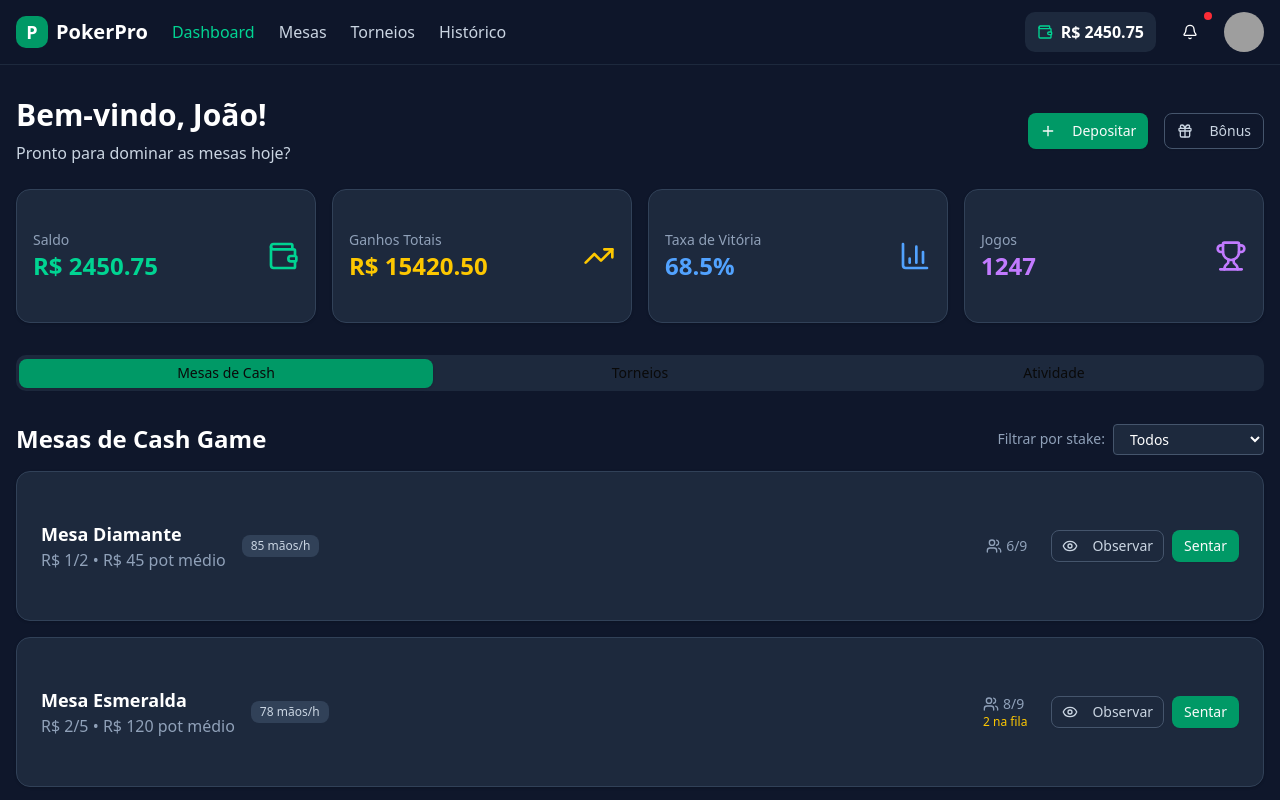
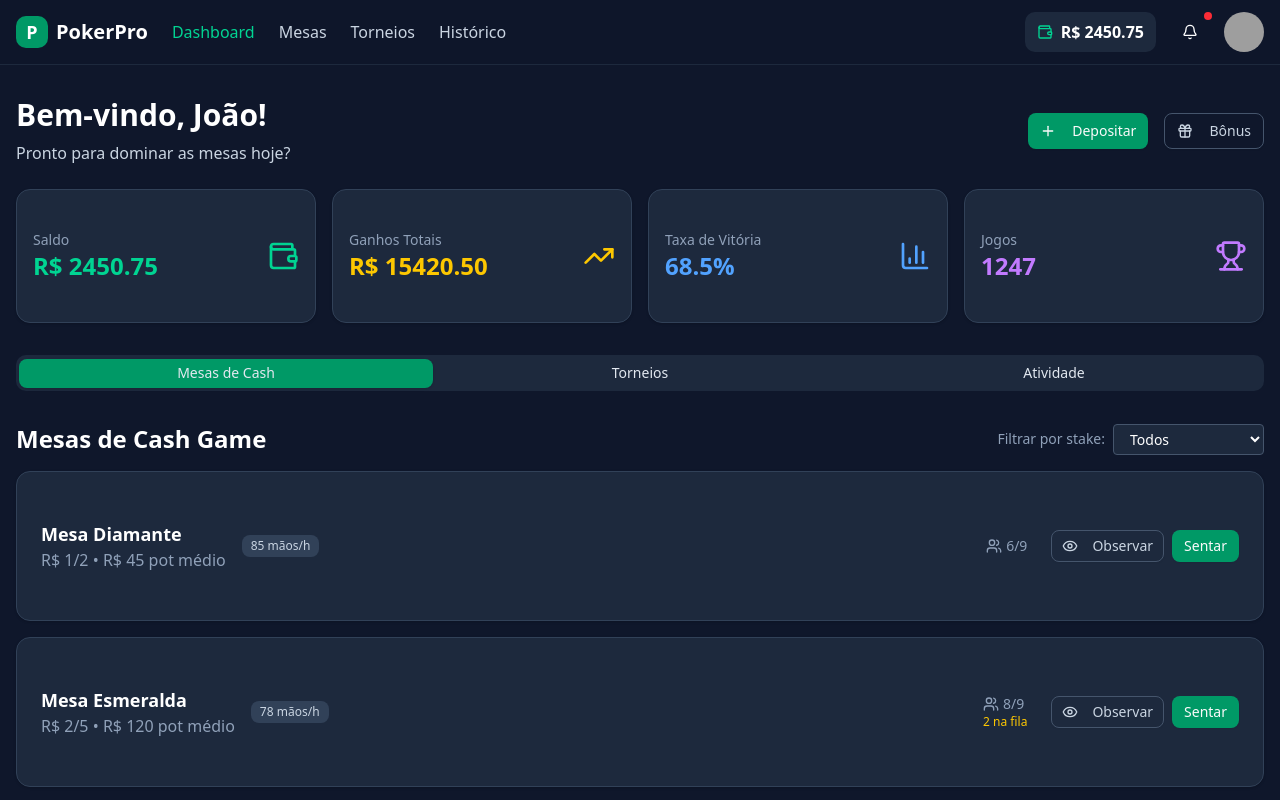
Before and after one commit to thomasreichmann/poker, a Next.js app: page /dashboard in a window 1280 px wide. Shown: the top 800 px of the page. Built offline with nearby package versions, Linux system fonts and the light colour scheme; grey boxes are pictures that could not be loaded.

Commit message:
changed tab text color

```diff
--- a/src/components/ui/tabs.tsx
+++ b/src/components/ui/tabs.tsx
@@ -1,9 +1,9 @@
-"use client"
+"use client";
 
-import * as React from "react"
-import * as TabsPrimitive from "@radix-ui/react-tabs"
+import * as TabsPrimitive from "@radix-ui/react-tabs";
+import * as React from "react";
 
-import { cn } from "@/lib/utils"
+import { cn } from "@/lib/utils";
 
 function Tabs({
   className,
@@ -15,7 +15,7 @@ function Tabs({
       className={cn("flex flex-col gap-2", className)}
       {...props}
     />
-  )
+  );
 }
 
 function TabsList({
@@ -31,7 +31,7 @@ function TabsList({
       )}
       {...props}
     />
-  )
+  );
 }
 
 function TabsTrigger({
@@ -42,12 +42,12 @@ function TabsTrigger({
     <TabsPrimitive.Trigger
       data-slot="tabs-trigger"
       className={cn(
-        "data-[state=active]:bg-background dark:data-[state=active]:text-foreground focus-visible:border-ring focus-visible:ring-ring/50 focus-visible:outline-ring dark:data-[state=active]:border-input dark:data-[state=active]:bg-input/30 text-foreground dark:text-muted-foreground inline-flex h-[calc(100%-1px)] flex-1 items-center justify-center gap-1.5 rounded-md border border-transparent px-2 py-1 text-sm font-medium whitespace-nowrap transition-[color,box-shadow] focus-visible:ring-[3px] focus-visible:outline-1 disabled:pointer-events-none disabled:opacity-50 data-[state=active]:shadow-sm [&_svg]:pointer-events-none [&_svg]:shrink-0 [&_svg:not([class*='size-'])]:size-4",
+        "data-[state=active]:bg-background dark:data-[state=active]:text-foreground focus-visible:border-ring focus-visible:ring-ring/50 focus-visible:outline-ring dark:data-[state=active]:border-input dark:data-[state=active]:bg-input/30 text-slate-200 inline-flex h-[calc(100%-1px)] flex-1 items-center justify-center gap-1.5 rounded-md border border-transparent px-2 py-1 text-sm font-medium whitespace-nowrap transition-[color,box-shadow] focus-visible:ring-[3px] focus-visible:outline-1 disabled:pointer-events-none disabled:opacity-50 data-[state=active]:shadow-sm [&_svg]:pointer-events-none [&_svg]:shrink-0 [&_svg:not([class*='size-'])]:size-4",
         className
       )}
       {...props}
     />
-  )
+  );
 }
 
 function TabsContent({
@@ -60,7 +60,7 @@ function TabsContent({
       className={cn("flex-1 outline-none", className)}
       {...props}
     />
-  )
+  );
 }
 
-export { Tabs, TabsList, TabsTrigger, TabsContent }
+export { Tabs, TabsContent, TabsList, TabsTrigger };
```
